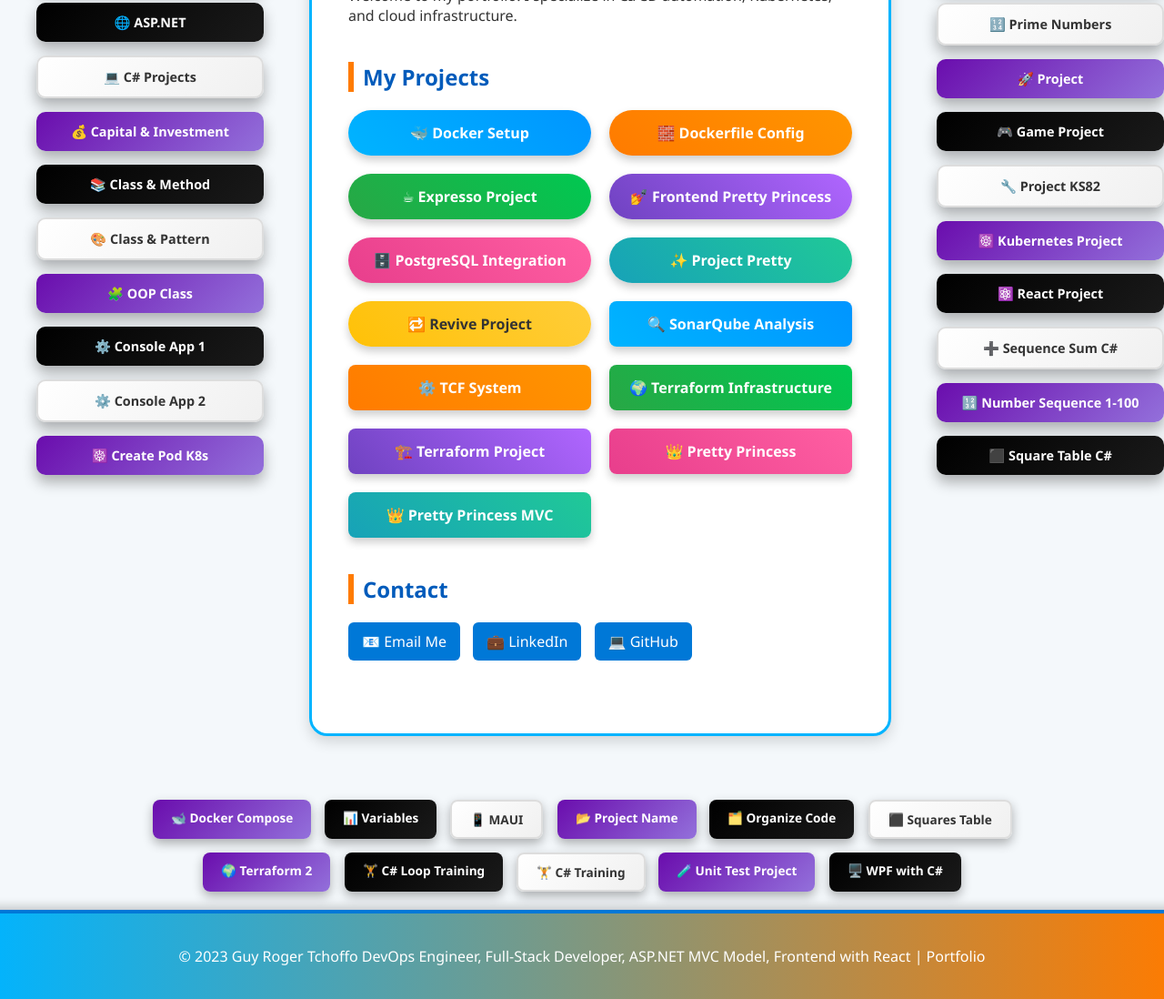
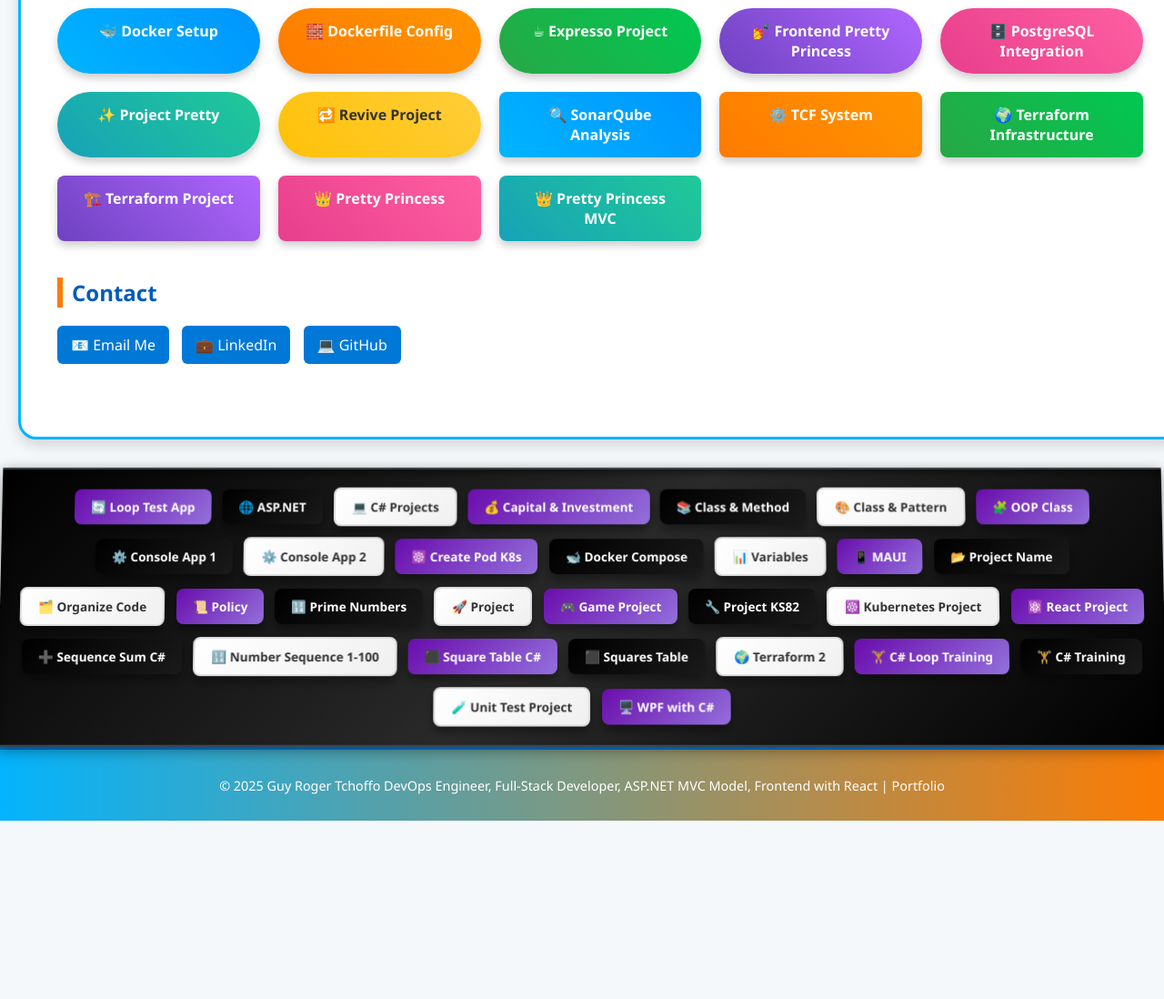
Before and after one commit to TGI-Tech/guytchoffo.github.io, a plain HTML site: page index.html in a window 1280 px wide. Shown: the part 354-1452 px from the top of the page at 91% size. After the commit the page ends 1256 px from the top, so only its background shows below. Drawn offline with Linux system fonts and the light colour scheme.

Commit message:
Update index.html

```diff
--- a/index.html
+++ b/index.html
@@ -23,15 +23,51 @@
       margin: 0 auto;
       gap: 30px;
       align-items: flex-start;
-      padding: 50px 20px;
+      padding: 30px 20px;
     }
 
     .sidebar {
+      display: none;
+    }
+
+    /* Black 3D Band */
+    .black-band {
+      background: linear-gradient(135deg, #000000 0%, #2a2a2a 50%, #000000 100%);
+      padding: 20px;
+      box-shadow:
+        inset 0 4px 8px rgba(0,0,0,0.5),
+        0 4px 15px rgba(0,0,0,0.4);
+      border-top: 2px solid #444;
+      border-bottom: 2px solid #444;
+      transform: perspective(1000px) rotateX(2deg);
+    }
+
+    /* Horizontal Projects Bar */
+    .horizontal-projects {
       display: flex;
-      flex-direction: column;
-      gap: 15px;
-      padding: 20px;
-      flex: 0 0 250px;
+      flex-wrap: wrap;
+      gap: 12px;
+      justify-content: center;
+      align-items: center;
+      max-width: 100%;
+    }
+
+    .horizontal-project {
+      text-decoration: none;
+      padding: 10px 18px;
+      font-weight: bold;
+      text-align: center;
+      border-radius: 8px;
+      box-shadow: 0 6px 12px rgba(0,0,0,0.4);
+      transition: all 0.3s ease;
+      transform: perspective(800px) rotateY(0deg);
+      font-size: 0.85rem;
+      white-space: nowrap;
+    }
+
+    .horizontal-project:hover {
+      transform: perspective(800px) rotateY(10deg) translateY(-3px);
+      box-shadow: 0 10px 20px rgba(0,0,0,0.5);
     }
 
     .sidebar-project {
@@ -61,7 +97,7 @@
       background: linear-gradient(90deg, #00b4ff, #ff7b00);
       color: white;
       text-align: center;
-      padding: 40px 20px;
+      padding: 20px 20px;
       border-bottom: 4px solid #0078d7;
       box-shadow: 0 4px 10px rgba(0,0,0,0.2);
       width: 100%;
@@ -69,17 +105,18 @@
 
     header h1 {
       margin: 0;
-      font-size: 2.5rem;
+      font-size: 1.8rem;
     }
 
     header h3 {
-      margin-top: 10px;
+      margin-top: 5px;
       font-weight: normal;
+      font-size: 1rem;
     }
 
     header p.address {
-      margin-top: 8px;
-      font-size: 1rem;
+      margin-top: 5px;
+      font-size: 0.9rem;
       font-style: italic;
       color: #f1f1f1;
     }
@@ -181,12 +218,13 @@
 
     footer {
       text-align: center;
-      padding: 20px;
+      padding: 15px;
       background: linear-gradient(90deg, #00b4ff, #ff7b00);
       color: white;
       border-top: 4px solid #0078d7;
       box-shadow: 0 -4px 10px rgba(0,0,0,0.2);
       width: 100%;
+      font-size: 0.9rem;
     }
 
     /* Sidebar Colors - Only Black, White, Violet */
@@ -204,32 +242,9 @@
       color: white;
     }
 
-    /* Bottom Projects Bar */
-    .bottom-projects {
-      display: flex;
-      flex-wrap: wrap;
-      gap: 15px;
-      justify-content: center;
-      padding: 20px;
-      max-width: 950px;
-      margin: 0 auto;
-    }
-
-    .bottom-project {
-      text-decoration: none;
-      padding: 10px 20px;
-      font-weight: bold;
-      text-align: center;
-      border-radius: 8px;
-      box-shadow: 0 5px 12px rgba(0,0,0,0.3);
-      transition: all 0.3s ease;
-      transform: perspective(800px) rotateY(0deg);
-      font-size: 0.85rem;
-    }
-
-    .bottom-project:hover {
-      transform: perspective(800px) rotateY(15deg) translateY(-3px);
-      box-shadow: 0 8px 20px rgba(0,0,0,0.4);
+    .center-content {
+      flex: 1;
+      max-width: 100%;
     }
 
     @media (max-width: 1200px) {
@@ -253,20 +268,6 @@
   </header>
 
   <div class="page-wrapper">
-    <!-- LEFT SIDEBAR -->
-    <div class="sidebar">
-      <a href="Apptest boucle/" class="sidebar-project sb-violet" target="_blank">🔄 Loop Test App</a>
-      <a href="asp.net/" class="sidebar-project sb-black" target="_blank">🌐 ASP.NET</a>
-      <a href="C#/" class="sidebar-project sb-white" target="_blank">💻 C# Projects</a>
-      <a href="capitalEtPlacement/" class="sidebar-project sb-violet" target="_blank">💰 Capital & Investment</a>
-      <a href="Class and Method/" class="sidebar-project sb-black" target="_blank">📚 Class & Method</a>
-      <a href="classeEtPattern/" class="sidebar-project sb-white" target="_blank">🎨 Class & Pattern</a>
-      <a href="classepoo/" class="sidebar-project sb-violet" target="_blank">🧩 OOP Class</a>
-      <a href="ConsoleApp1/" class="sidebar-project sb-black" target="_blank">⚙️ Console App 1</a>
-      <a href="ConsoleApp2/" class="sidebar-project sb-white" target="_blank">⚙️ Console App 2</a>
-      <a href="createPodKubenetes/" class="sidebar-project sb-violet" target="_blank">☸️ Create Pod K8s</a>
-    </div>
-
     <!-- CENTER CONTENT -->
     <div class="center-content">
       <main>
@@ -304,39 +305,47 @@
         </section>
       </main>
     </div>
+  </div>
 
-    <!-- RIGHT SIDEBAR -->
-    <div class="sidebar">
-      <a href="politique/" class="sidebar-project sb-black" target="_blank">📜 Policy</a>
-      <a href="primeNumbers/" class="sidebar-project sb-white" target="_blank">🔢 Prime Numbers</a>
-      <a href="projet/" class="sidebar-project sb-violet" target="_blank">🚀 Project</a>
-      <a href="projet jeux/" class="sidebar-project sb-black" target="_blank">🎮 Game Project</a>
-      <a href="projet-ks82/" class="sidebar-project sb-white" target="_blank">🔧 Project KS82</a>
-      <a href="projet-kubernetes/" class="sidebar-project sb-violet" target="_blank">☸️ Kubernetes Project</a>
-      <a href="projet-react/" class="sidebar-project sb-black" target="_blank">⚛️ React Project</a>
-      <a href="somme de suiteC#/" class="sidebar-project sb-white" target="_blank">➕ Sequence Sum C#</a>
-      <a href="suiteDeNombre1-100/" class="sidebar-project sb-violet" target="_blank">🔢 Number Sequence 1-100</a>
-      <a href="table des carreC#/" class="sidebar-project sb-black" target="_blank">⬛ Square Table C#</a>
+  <!-- BLACK 3D BAND WITH ALL PROJECTS -->
+  <div class="black-band">
+    <div class="horizontal-projects">
+      <a href="Apptest boucle/" class="horizontal-project sb-violet" target="_blank">🔄 Loop Test App</a>
+      <a href="asp.net/" class="horizontal-project sb-black" target="_blank">🌐 ASP.NET</a>
+      <a href="C#/" class="horizontal-project sb-white" target="_blank">💻 C# Projects</a>
+      <a href="capitalEtPlacement/" class="horizontal-project sb-violet" target="_blank">💰 Capital & Investment</a>
+      <a href="Class and Method/" class="horizontal-project sb-black" target="_blank">📚 Class & Method</a>
+      <a href="classeEtPattern/" class="horizontal-project sb-white" target="_blank">🎨 Class & Pattern</a>
+      <a href="classepoo/" class="horizontal-project sb-violet" target="_blank">🧩 OOP Class</a>
+      <a href="ConsoleApp1/" class="horizontal-project sb-black" target="_blank">⚙️ Console App 1</a>
+      <a href="ConsoleApp2/" class="horizontal-project sb-white" target="_blank">⚙️ Console App 2</a>
+      <a href="createPodKubenetes/" class="horizontal-project sb-violet" target="_blank">☸️ Create Pod K8s</a>
+      <a href="dockercomposefile/" class="horizontal-project sb-black" target="_blank">🐋 Docker Compose</a>
+      <a href="les variables/" class="horizontal-project sb-white" target="_blank">📊 Variables</a>
+      <a href="MAUI/" class="horizontal-project sb-violet" target="_blank">📱 MAUI</a>
+      <a href="NomDuProjet/" class="horizontal-project sb-black" target="_blank">📂 Project Name</a>
+      <a href="organiserCode/" class="horizontal-project sb-white" target="_blank">🗂️ Organize Code</a>
+      <a href="politique/" class="horizontal-project sb-violet" target="_blank">📜 Policy</a>
+      <a href="primeNumbers/" class="horizontal-project sb-black" target="_blank">🔢 Prime Numbers</a>
+      <a href="projet/" class="horizontal-project sb-white" target="_blank">🚀 Project</a>
+      <a href="projet jeux/" class="horizontal-project sb-violet" target="_blank">🎮 Game Project</a>
+      <a href="projet-ks82/" class="horizontal-project sb-black" target="_blank">🔧 Project KS82</a>
+      <a href="projet-kubernetes/" class="horizontal-project sb-white" target="_blank">☸️ Kubernetes Project</a>
+      <a href="projet-react/" class="horizontal-project sb-violet" target="_blank">⚛️ React Project</a>
+      <a href="somme de suiteC#/" class="horizontal-project sb-black" target="_blank">➕ Sequence Sum C#</a>
+      <a href="suiteDeNombre1-100/" class="horizontal-project sb-white" target="_blank">🔢 Number Sequence 1-100</a>
+      <a href="table des carreC#/" class="horizontal-project sb-violet" target="_blank">⬛ Square Table C#</a>
+      <a href="tableDesCarres/" class="horizontal-project sb-black" target="_blank">⬛ Squares Table</a>
+      <a href="terraform2/" class="horizontal-project sb-white" target="_blank">🌍 Terraform 2</a>
+      <a href="training c#2boucle/" class="horizontal-project sb-violet" target="_blank">🏋️ C# Loop Training</a>
+      <a href="TrainningC#/" class="horizontal-project sb-black" target="_blank">🏋️ C# Training</a>
+      <a href="UnitTestProject1/" class="horizontal-project sb-white" target="_blank">🧪 Unit Test Project</a>
+      <a href="WPF-WITH-C#/" class="horizontal-project sb-violet" target="_blank">🖥️ WPF with C#</a>
     </div>
   </div>
 
-  <!-- BOTTOM PROJECTS BAR -->
-  <div class="bottom-projects">
-    <a href="dockercomposefile/" class="bottom-project sb-violet" target="_blank">🐋 Docker Compose</a>
-    <a href="les variables/" class="bottom-project sb-black" target="_blank">📊 Variables</a>
-    <a href="MAUI/" class="bottom-project sb-white" target="_blank">📱 MAUI</a>
-    <a href="NomDuProjet/" class="bottom-project sb-violet" target="_blank">📂 Project Name</a>
-    <a href="organiserCode/" class="bottom-project sb-black" target="_blank">🗂️ Organize Code</a>
-    <a href="tableDesCarres/" class="bottom-project sb-white" target="_blank">⬛ Squares Table</a>
-    <a href="terraform2/" class="bottom-project sb-violet" target="_blank">🌍 Terraform 2</a>
-    <a href="training c#2boucle/" class="bottom-project sb-black" target="_blank">🏋️ C# Loop Training</a>
-    <a href="TrainningC#/" class="bottom-project sb-white" target="_blank">🏋️ C# Training</a>
-    <a href="UnitTestProject1/" class="bottom-project sb-violet" target="_blank">🧪 Unit Test Project</a>
-    <a href="WPF-WITH-C#/" class="bottom-project sb-black" target="_blank">🖥️ WPF with C#</a>
-  </div>
-
   <footer>
-    <p>© 2023 Guy Roger Tchoffo DevOps Engineer, Full-Stack Developer, ASP.NET MVC Model, Frontend with React  | Portfolio</p>
+    <p>© 2025 Guy Roger Tchoffo DevOps Engineer, Full-Stack Developer, ASP.NET MVC Model, Frontend with React | Portfolio</p>
   </footer>
 </body>
 </html>
```
